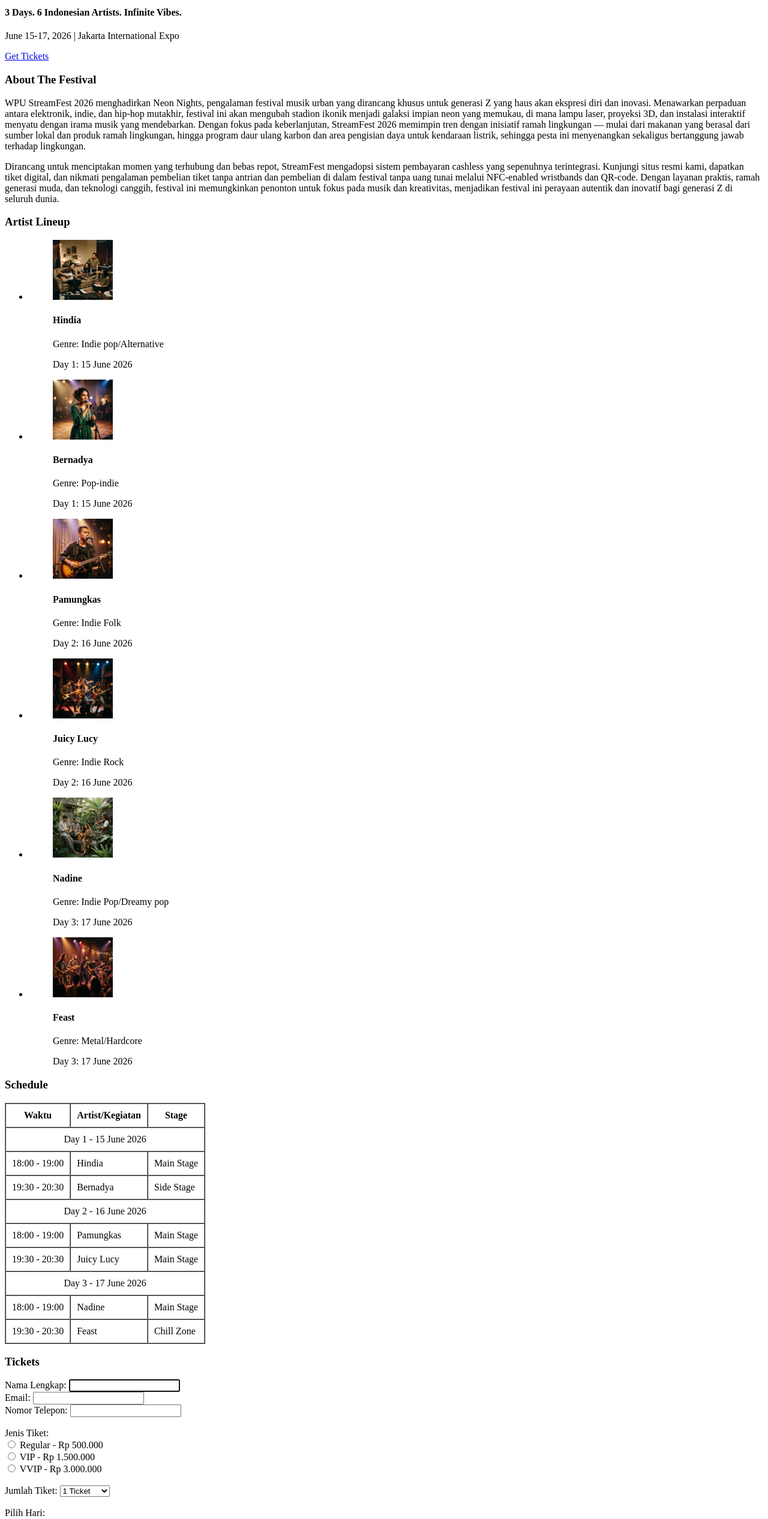
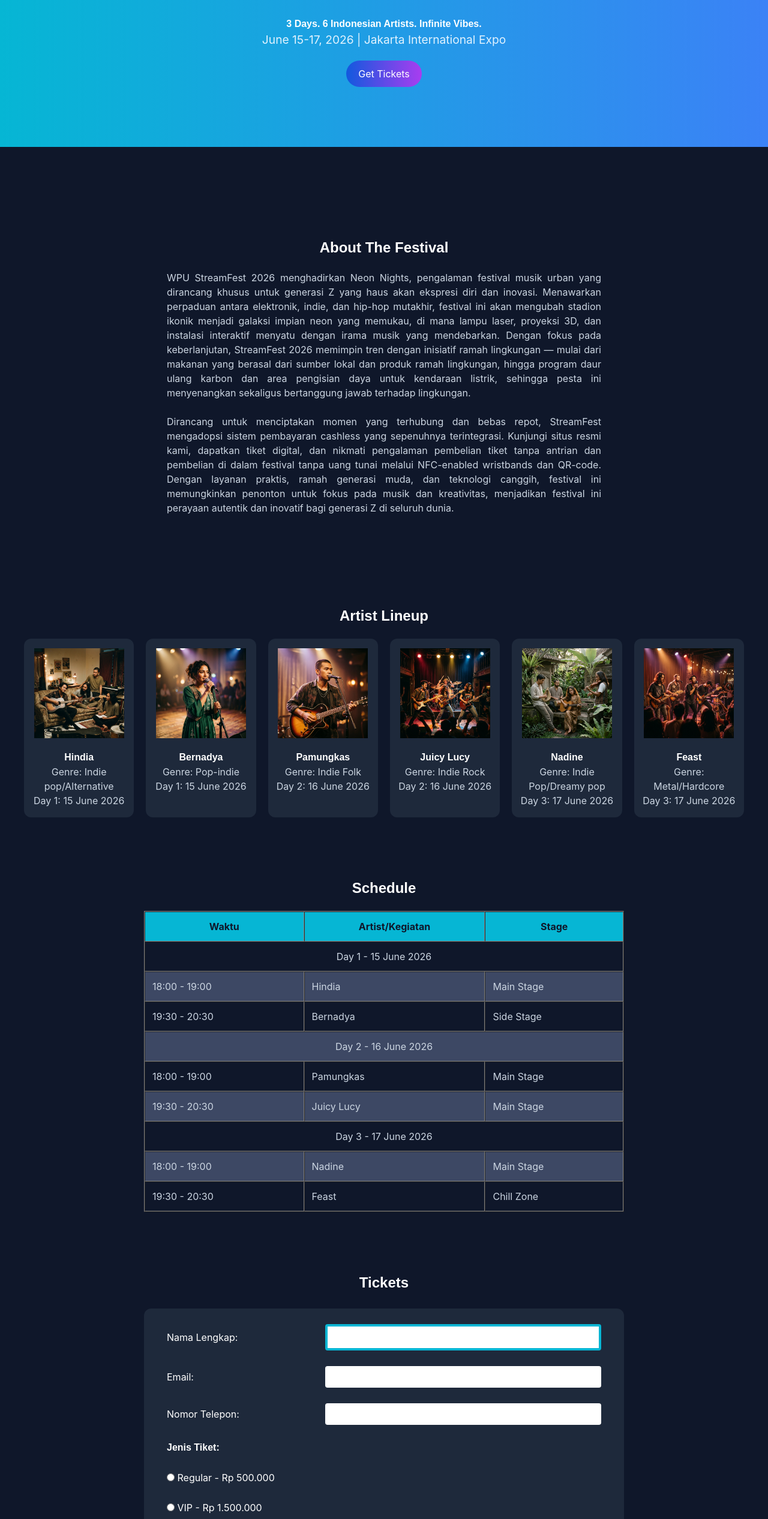
Before and after one commit to Argi-Bonaventure/FreeCodeCamp, a plain HTML site: page project_2/index.html in a window 1280 px wide. Shown: the part 244-2777 px from the top of the page at 60% size. Drawn offline with Linux system fonts and the light colour scheme.

Commit message:
update css

```diff
--- a/project_2/wpu.html
+++ b/project_2/index.html
@@ -39,7 +39,7 @@
     <section id="about">
       <h3>About The Festival</h3>
       <article><p>WPU StreamFest 2026 menghadirkan Neon Nights, pengalaman festival musik urban yang dirancang khusus untuk generasi Z yang haus akan ekspresi diri dan inovasi. Menawarkan perpaduan antara elektronik, indie, dan hip-hop mutakhir, festival ini akan mengubah stadion ikonik menjadi galaksi impian neon yang memukau, di mana lampu laser, proyeksi 3D, dan instalasi interaktif menyatu dengan irama musik yang mendebarkan. Dengan fokus pada keberlanjutan, StreamFest 2026 memimpin tren dengan inisiatif ramah lingkungan — mulai dari makanan yang berasal dari sumber lokal dan produk ramah lingkungan, hingga program daur ulang karbon dan area pengisian daya untuk kendaraan listrik, sehingga pesta ini menyenangkan sekaligus bertanggung jawab terhadap lingkungan.</p>
-
+      <br>
       <p>Dirancang untuk menciptakan momen yang terhubung dan bebas repot, StreamFest mengadopsi sistem pembayaran cashless yang sepenuhnya terintegrasi. Kunjungi situs resmi kami, dapatkan tiket digital, dan nikmati pengalaman pembelian tiket tanpa antrian dan pembelian di dalam festival tanpa uang tunai melalui NFC-enabled wristbands dan QR-code. Dengan layanan praktis, ramah generasi muda, dan teknologi canggih, festival ini memungkinkan penonton untuk fokus pada musik dan kreativitas, menjadikan festival ini perayaan autentik dan inovatif bagi generasi Z di seluruh dunia.</p></article>
     </section>
 
@@ -175,24 +175,59 @@
       <h3>Tickets</h3>
 
       <form>
+        <table>
+          <tbody>
+            <tr>
+            <td>
 <label for="name">Nama Lengkap:</label>
+            </td>
+            <td>
 <input type="text" id="name" name="name" required autofocus autocomplete="off">
-        <br>
+            </td>
+          </tr>
+           <tr>
+            <td>
 <label for="email">Email:</label>
+            </td>
+            <td>
    <input type="email" id="email" name="email" required>
-        <br>
+            </td>
+          </tr>
+      <tr>
+        <td>
 <label for="telepon">Nomor Telepon:</label>
+        </td>
+        <td>
 <input type="tel" id="telepon" name="telepon" required>
-        <br><br>
-        <label for="ticket_type">Jenis Tiket:</label><br>
+        </td>
+      </tr>
+
+     <tr>
+      <td colspan="2">
+  <label for="ticket_type"><h4>Jenis Tiket:</h4></label>
+      </td>
+     </tr>
+        <tr>
+          <td colspan="2">
 <input type="radio" id="vip" name="ticket_type" value="Regular">
-        <label for="Regular">Regular - Rp 500.000</label><br>
+<label for="Regular">Regular - Rp 500.000</label>
+          </td>
+        </tr>
+      <tr>
+        <td colspan="2">
 <input type="radio" id="regular" name="ticket_type" value="VIP">
-        <label for="VIP">VIP - Rp 1.500.000</label><br>
+<label for="VIP">VIP - Rp 1.500.000</label>
+        </td>
+      </tr>
+        <tr>
+          <td colspan="2">
 <input type="radio" id="student" name="ticket_type" value="VVIP">
 <label for="VVIP">VVIP - Rp 3.000.000</label>
-        <br><br>
-        <label for="quantity">Jumlah Tiket:</label>
+          </td>
+        </tr>
+        <tr>
+          <td colspan="2">
+<label for="quantity"><h4>Jumlah Tiket:</h4></label><br>
 <select name="quantity" id="quantity" min="1" max="10" required>
           <option value="1">1 Ticket</option>
           <option value="2">2 Tickets</option>
@@ -205,21 +240,39 @@
           <option value="9">9 Tickets</option>
           <option value="10">10 Tickets</option>
         </select>
-        <br><br>
+          </td>
+        </tr>
+        <tr>
+          <td colspan="2">
 <label for="day">Pilih Hari:</label><br>
-        <input type="checkbox" id="day1" name="day1" required>
+          </td>
+        </tr>
+        <tr>
+          <td colspan="2">
+        <input type="checkbox" id="day1" name="day1" value="day1" required>
         <label for="day1">Day 1</label>
-        <input type="checkbox" id="day2" name="day2" required>
+        <input type="checkbox" id="day2" name="day2" value="day2">
         <label for="day2">Day 2</label>
-        <input type="checkbox" id="day3" name="day3" required>
+        <input type="checkbox" id="day3" name="day3" value="day3">
         <label for="day3">Day 3</label>
-        <br><br>
+        </tr>
+
+        <tr>
+          <td colspan="2">
 <button type="submit">Purchase Tickets</button>
+          </td>
+        </tr>
+          </tbody>
+
+
+        </table>
+
       </form>
     </section>
 
     <!-- Gallery Section -->
     <section id="gallery">
+      <h3>Gallery</h3>
       <ul>
       <li><figure><img src="/project_2/asset/images/Crowd.jpeg" alt="Crowd" width="100px"><figcaption>Crowd</figcaption></figure></li>
       <li><figure><img src="/project_2/asset/images/Face Painting.jpeg" alt="Face Painting" width="100px"><figcaption>Face Painting</figcaption></figure></li>
@@ -232,7 +285,7 @@
   </main>
 
   <!-- Footer -->
-  <footer></footer>
+  <footer>
     <p>&copy; 2026 WPU StreamFest</p>
     <p>Follow us on social media:
       <ul>
--- a/project_2/style.css
+++ b/project_2/style.css
@@ -0,0 +1,316 @@
+/* ---------- Global CSS Reset ---------- */
+*,
+*::before,
+*::after{
+  box-sizing: border-box;       /* Buat padding dan border termasuk dalam lebar total */
+  margin: 0;                    /* Hilangkan margin default */
+  padding: 0;                   /* Hilangkan padding default */
+}
+
+
+
+html, body {
+  height: 100%;                  /* Pastikan html dan body memiliki tinggi penuh */
+  line-height: 1.5;              /* Pengaturan dasar untuk keterbacaan */
+  -webkit-font-smoothing: antialiased; /* Anti-aliasing halus di Safari */
+  font-family: system-ui, sans-serif; /* Fallback font stack */
+}
+
+img, picture, video, canvas, svg {
+  display: block;                /* Hilangkan margin bawah bawaan */
+  max-width: 100%;               /* Buat media merespons secara native */
+}
+
+button, input, select, textarea {
+  background-color: transparent; /* Hapus latar belakang dan border default */
+  border: none;                  /* Hapus border default */
+  font: inherit;                 /* Gunakan font family dari parent */
+  color: inherit;                /* Pertahankan warna teks */
+  outline: none;                 /* Hilangkan outline default saat fokus */
+}
+
+/* Font Import */
+
+@import url('https://fonts.googleapis.com/css2?family=Inter:ital,opsz,wght@0,14..32,100..900;1,14..32,100..900&family=Redaction+10:ital,wght@0,400;0,700;1,400&display=swap');
+
+
+
+body {
+  background-color: #0f172a;     /* Warna latar belakang halaman */
+  color: #cbd5e1;                   /* Warna teks default */
+  font-family: inter, sans-serif; /* Gunakan font Inter untuk teks default */
+}
+
+h1, h2, h3, h4, h5, h6 {
+  color: #fff;                /* Warna teks heading */
+  font-family: poppins, sans-serif; /* Gunakan font Poppins untuk heading */
+}
+
+
+/* Header Styles */
+
+header {
+    position: sticky;
+    top: 0;
+    display: flex;
+    justify-content: space-between; /* Atur konten header agar tersebar */
+    align-items: center;            /* Pusatkan konten header secara vertikal */
+    background-color: #1e293b;   /* Warna latar belakang header */
+    padding: 1rem;               /* Padding di sekitar konten header */
+    box-shadow: 0 2px 4px rgba(0, 0, 0, 0.1); /* Tambahkan bayangan halus */
+}
+
+header nav ul li{
+    display: inline-block;
+    margin-right: 16px;
+}
+
+header nav ul li a {
+    color: #cbd5e1; /* Warna teks link */
+    text-decoration: none; /* Hapus garis bawah link */
+    font-weight: 500; /* Tebalkan teks link */
+}
+
+header nav ul li a:hover {
+    color: #06b6d4; /* Ubah warna teks saat hover */
+    text-decoration: underline; /* Tambahkan garis bawah saat hover */
+}
+
+/* Home Section */
+main #home {
+    text-align: center;
+    padding-top: 100px;
+    padding-bottom: 100px;
+    background: linear-gradient(to right, #06b6d4, #3b82f6); /* Tambahkan gradien biru */
+}
+
+main #home h2 {
+    font-size: 3rem;
+    color: #fff;
+    margin-bottom: 20px;
+}
+
+main #home p {
+    font-size: 1.2rem;
+    color: #e0f2fe; /* Warna teks paragraf */
+    max-width: 600px;
+    margin: 0 auto; /* Pusatkan paragraf */
+}
+
+main #home a {
+    display:inline-block;
+    margin-top: 20px;
+    padding: 10px 20px;
+    background: linear-gradient(to right, #1259de, #a93df0); /* Gradien biru untuk tombol */
+    color: #fff; /* Warna teks tombol */
+    text-decoration: none; /* Hapus garis bawah tombol */
+    border-radius: 24px; /* Tambahkan radius untuk sudut tombol */
+}
+
+main #home a:hover {
+    background: linear-gradient(to right, #2162dc, #af60e4); /* Ubah gradien saat hover */
+}
+
+/* About Section */
+main #about {
+    padding: 50px 20px;
+    max-width: 764px;
+    margin: 100px auto 0;
+}
+
+main #about h3 {
+    font-size: 1.5rem;
+    color: #fff;
+    margin-bottom: 20px;
+    text-align: center;
+}
+
+
+main #about article p {
+    text-align: justify;
+}
+
+
+/* lineup section */
+
+main #lineup {
+    width: 1200px;
+    margin: 100px auto 0;
+}
+
+main #lineup h3{
+    font-size: 1.5rem;
+    color: #fff;
+    margin-bottom: 20px;
+    text-align: center;
+}
+
+main #lineup ul{
+    display: flex;
+    gap: 20px;
+}
+
+main #lineup ul li{
+    width: 200px;
+    list-style: none;
+    background-color: #1e293b;
+    text-align: center;
+    padding: 16px 12px;
+    border-radius: 12px;
+}
+
+main #lineup figure img{
+    margin: auto;
+    margin-bottom: 20px;
+    width: 150px;
+}
+
+/* Schedule Section */
+
+
+main #schedule {
+    width: 800px;
+    margin: 100px auto 0;
+}
+
+main #schedule h3{
+    font-size: 1.5rem;
+    color: #fff;
+    margin-bottom: 20px;
+    text-align: center;
+}
+
+main #schedule table{;
+    width: 100%;
+}
+
+
+
+main #schedule thead th{
+    padding: 12px;
+    background-color: #06b6d4;
+    color: #0f172a;
+}
+
+main #schedule tbody td{
+    padding: 12px;
+}
+
+main #schedule tbody tr:nth-child(even){
+    background-color: #3d4864;
+}
+
+main #schedule tbody tr:hover{
+    background-color: #cbd5e12b;
+    transition: 0.3s, ease-in;
+
+}
+
+
+/* Tickets Section */
+
+main #tickets{
+    max-width: 800px;
+    margin: 100px auto 0;
+}
+
+main #tickets h3{
+    font-size: 1.5rem;
+    color: #fff;
+    text-align: center;
+    margin-bottom: 25px;
+}
+
+main #tickets table {
+    background-color: #1e293b;
+    color: white;
+    padding: 12px;
+    width: 100%;
+    border-radius: 12px;
+
+}
+
+main #tickets tbody td{
+    padding: 12px 24px;
+}
+
+main #tickets input:not(select, input[type="radio"],input[type="checkbox"] ){
+    background-color: white;
+    width: 100%;
+    border-radius: 4px;
+    padding: 6px 12px;
+}
+
+main #tickets input:not(select, input[type="radio"],input[type="checkbox"]):focus{
+    border: 4px solid #06b6d4;
+
+}
+
+main #tickets select{
+    background-color: white;
+    color: #1e293b ;
+    border-radius: 4px;
+    padding: 6px 12px;
+}
+
+main #tickets button{
+    background: linear-gradient(to right, #1259de, #a93df0); /* Gradien biru untuk tombol */
+    padding: 12px 24px;
+    border-radius: 24px;
+    color: white;
+}
+
+main #tickets button:hover{
+    background: linear-gradient(to right, #2162dc, #af60e4); /* Ubah gradien saat hover */
+}
+
+
+/* Gallery section */
+
+
+main #gallery{
+    max-width: 1200px;
+    margin: 100px auto 0;
+}
+
+main #gallery h3{
+    font-size: 1.5rem;
+    color: #fff;
+    text-align: center;
+    margin-bottom: 25px;
+}
+
+main #gallery ul{
+    display: grid;
+    grid-template-columns:repeat(auto-fit, minmax(300px, 1fr));
+    gap: 20px
+}
+
+main #gallery ul li{
+    list-style: none;
+    text-align: center;
+}
+
+main #gallery img{
+    width: 150px;
+    margin: auto;
+    margin-bottom: 20px;
+}
+
+
+footer{
+    background-color: #1e293b;
+    margin-top: 100px;
+    padding: 50px 0;
+    text-align: center;
+}
+
+footer p{
+    padding: 12px;
+}
+
+footer ul li{
+    display: inline-block;
+    margin-right: 20px;
+    padding: 20px;
+}
```
Lines whose indentation alone changed are shown as unchanged.
